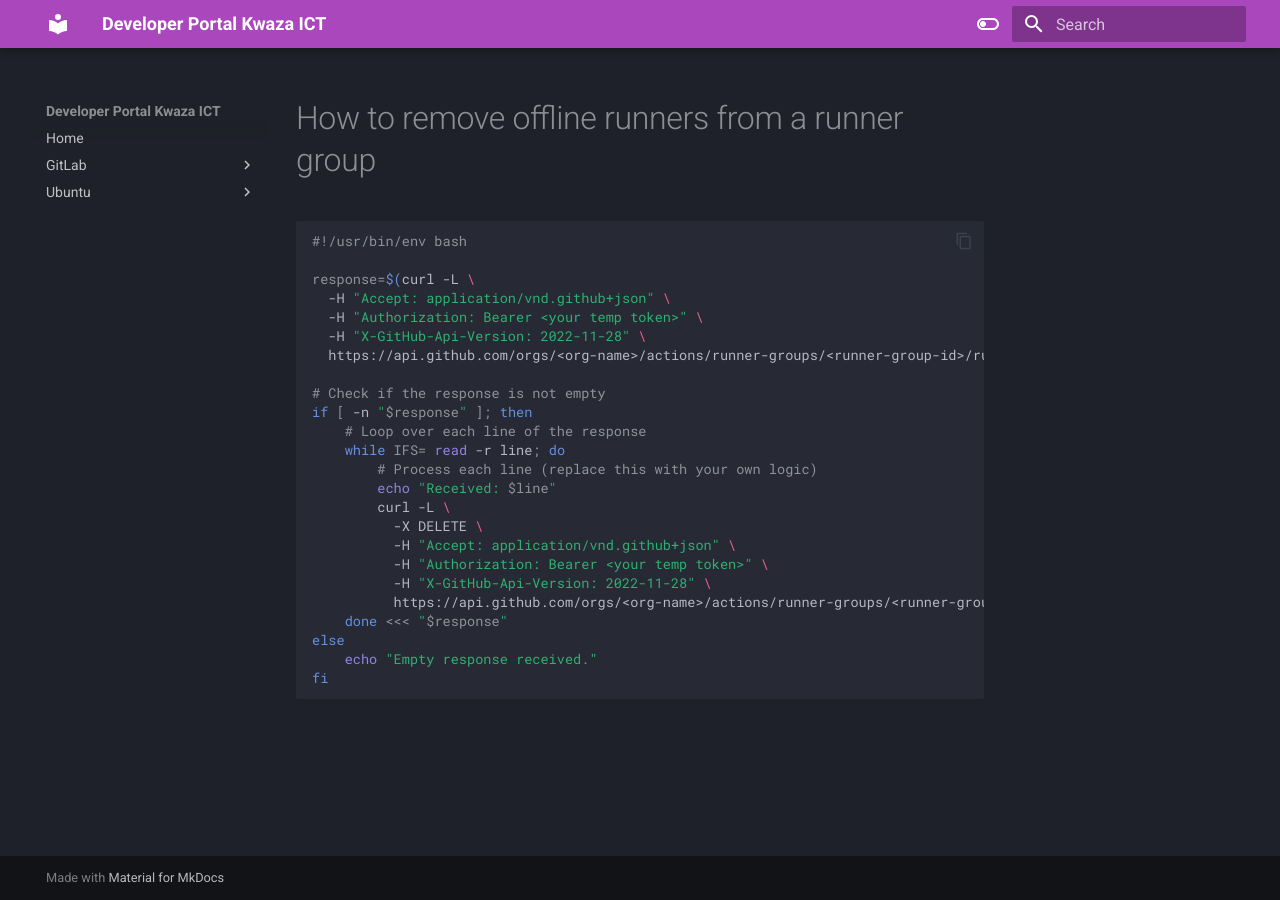
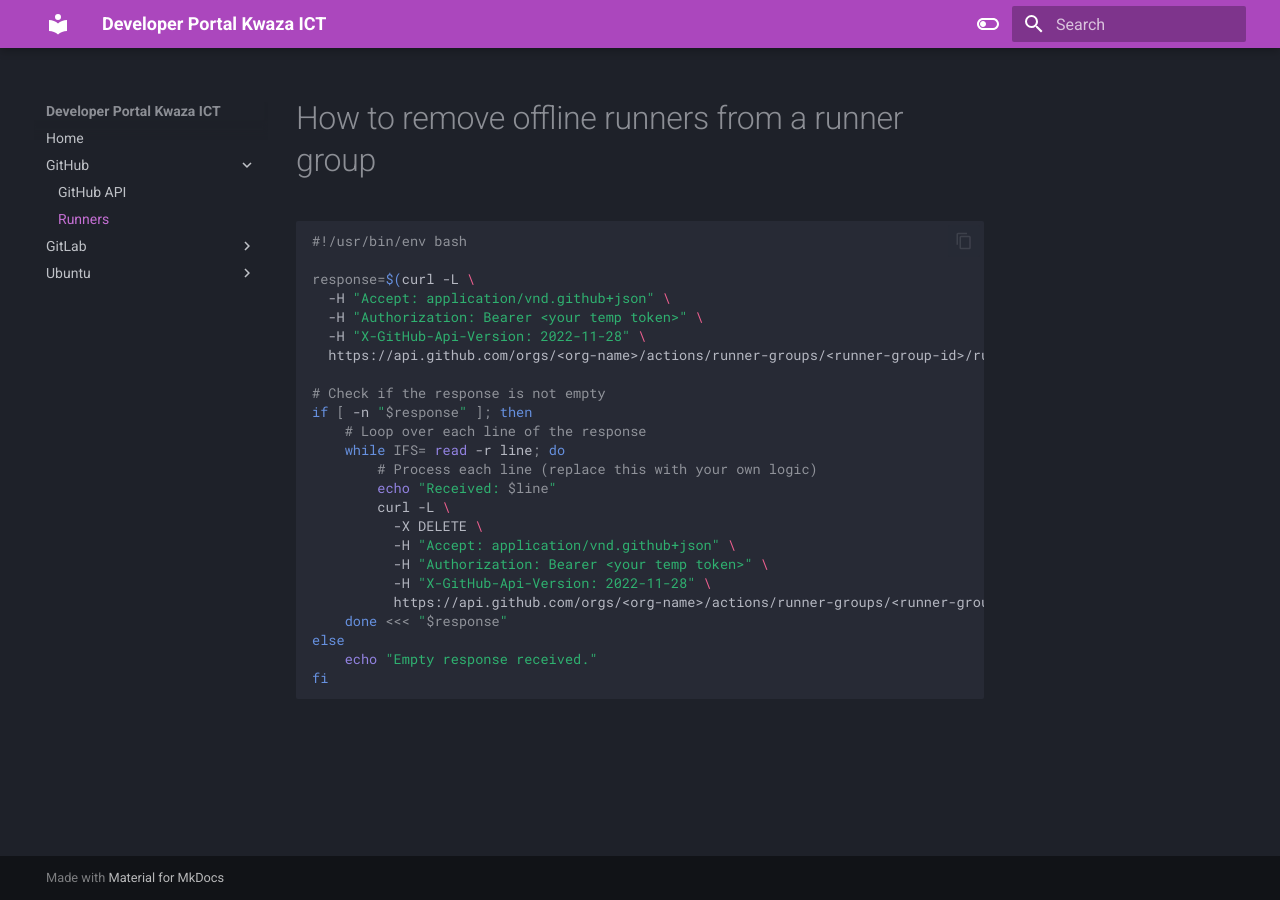
Before and after one commit to Kwaza-ICT/ops-portal, an MkDocs documentation site: the page built from docs/github/runners/bash.md, in a window 1280 px wide. Built offline with MkDocs 1.6.1 and Material for MkDocs 9.7.7, drawn with Linux system fonts in a browser that asks for light colours.

Commit message:
add github api commits

```diff
--- a/mkdocs.yml
+++ b/mkdocs.yml
@@ -22,6 +22,9 @@
 
 nav:
     - Home: 'index.md'
+    - GitHub:
+        - 'GitHub API': 'github/api/index.md'
+        - 'Runners':    'github/runners/bash.md'
     - GitLab:
         - 'Upgrade':
             - 'Minor version':          'gitlab/upgrade-minor-version.md'
```
